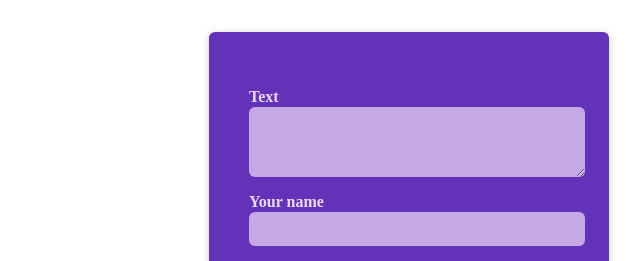
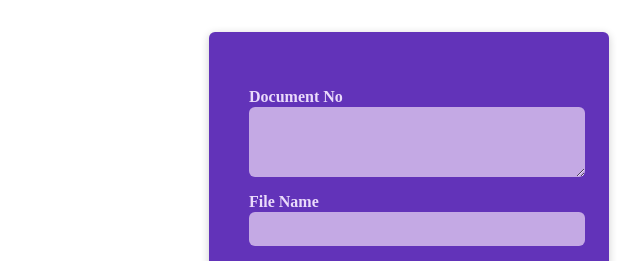
Before and after one commit to revarnami/react-crash-course, a React (Vite) app: page / in a window 1280 px wide. Shown: the top 261 px of the page, without its empty margins (231-874 px from the left). Built offline with nearby package versions, Linux system fonts and the light colour scheme.

Commit message:
Fix label form

```diff
--- a/src/components/NewPost.jsx
+++ b/src/components/NewPost.jsx
@@ -4,11 +4,11 @@ function NewPost() {
   return (
     <form className={classes.form}>
       <p>
-        <label htmlFor="body">Text</label>
+        <label htmlFor="body">Document No</label>
         <textarea id="body" required rows={3} />
       </p>
       <p>
-        <label htmlFor="name">Your name</label>
+        <label htmlFor="name">File Name</label>
         <input type="text" id="name" required />
       </p>
     </form>
```
